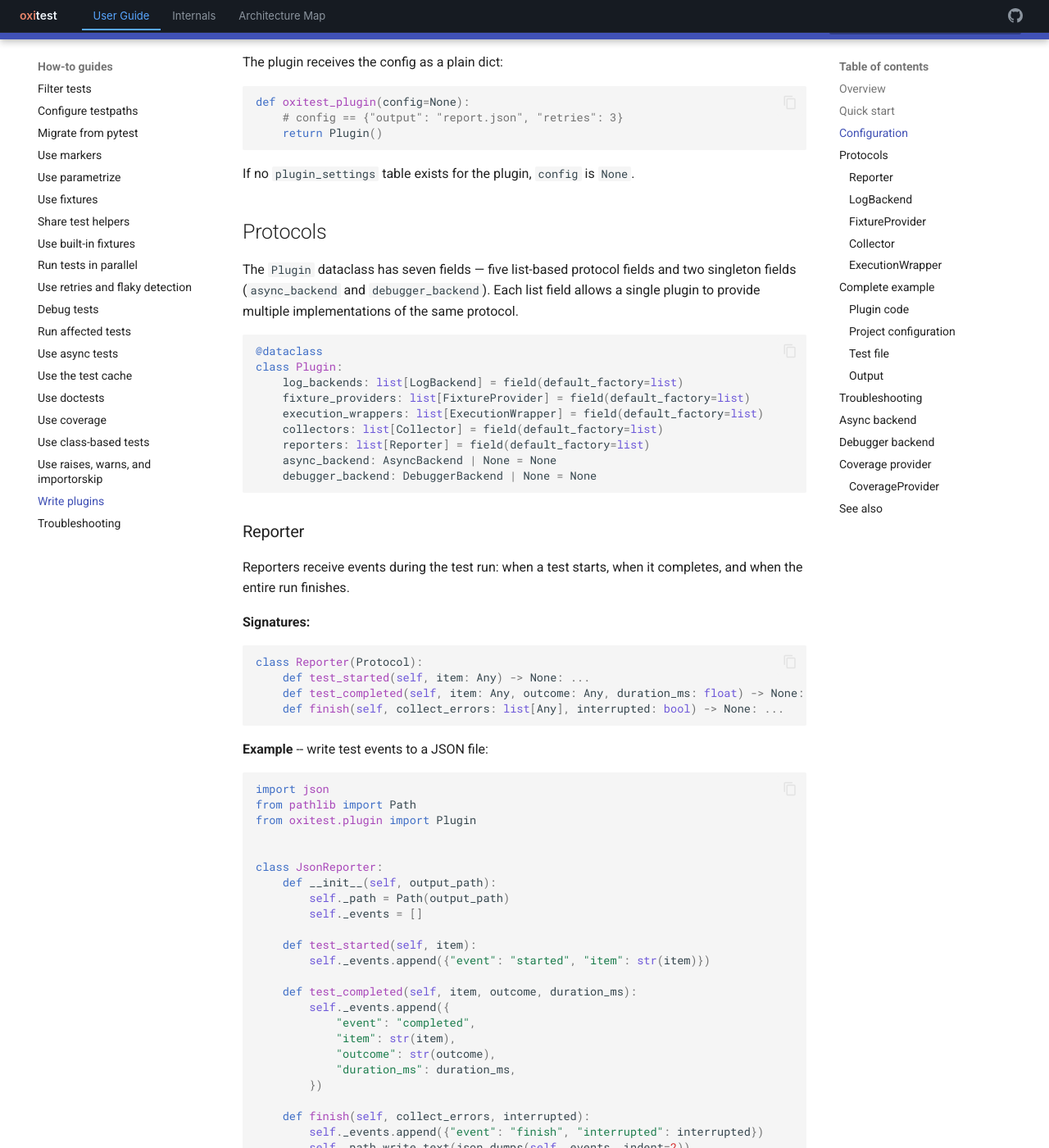
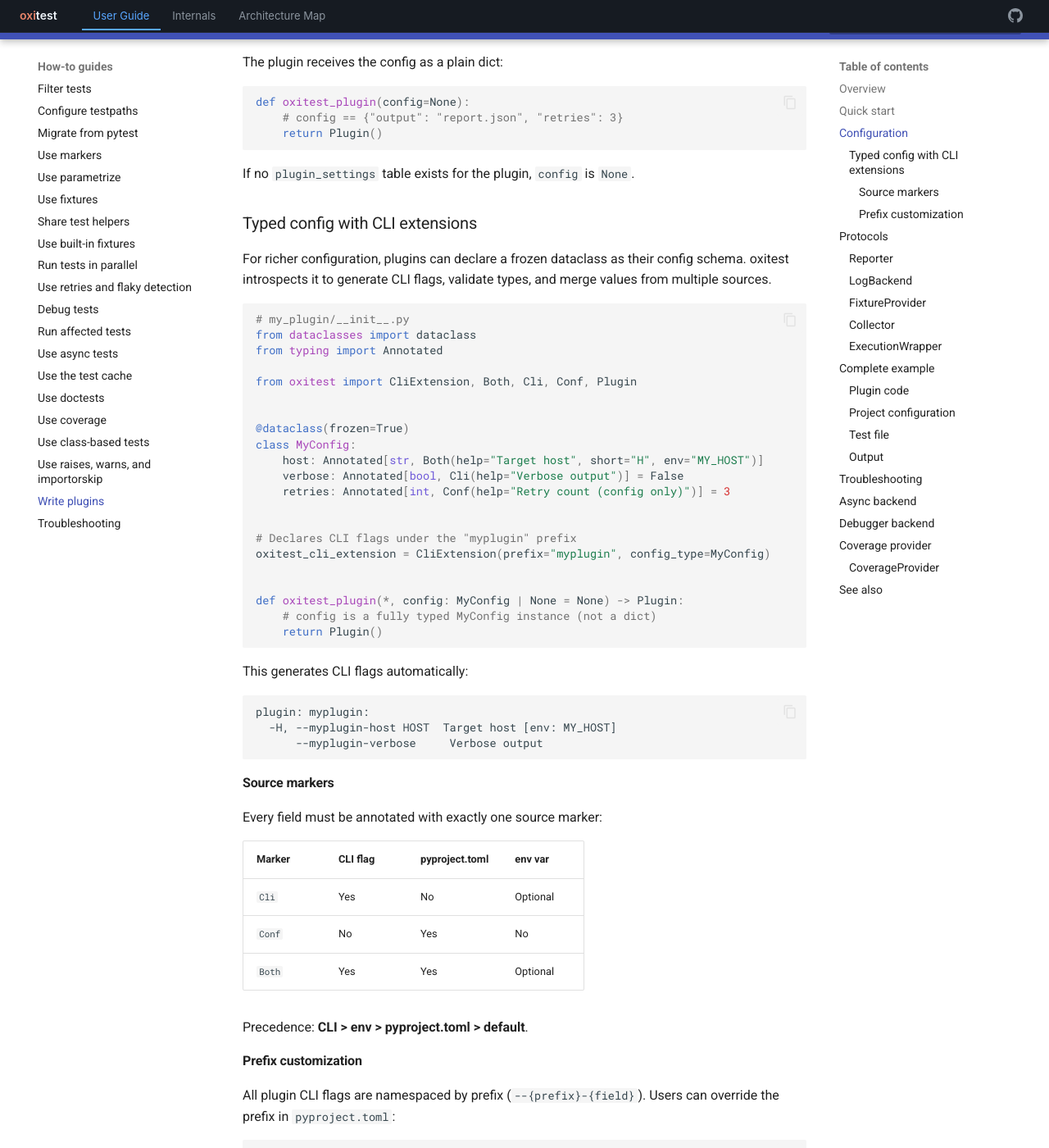
Before and after one commit to kalonji-tools/oxitest, an MkDocs documentation site: the page built from docs/user/how-to/write-plugins.md, in a window 1280 px wide and 1400 px high, scrolled down 1461 px. Shown: the whole window at 82% size. Built offline with MkDocs 1.6.1 and Material for MkDocs 9.7.7, drawn with Linux system fonts in a browser that asks for light colours; some of the changed text lies outside the part shown.

Commit message:
docs: add typed config and CLI extensions to plugin guide (#1050)
Document CliExtension declaration, source markers (Cli/Conf/Both),
generated --help output, precedence rules, and prefix customization.

Assisted-by: Claude Opus 4.6 (1M context) <noreply@anthropic.com>

````diff
--- a/docs/user/how-to/write-plugins.md
+++ b/docs/user/how-to/write-plugins.md
@@ -66,6 +66,69 @@ def oxitest_plugin(config=None):
 ```
 
 If no `plugin_settings` table exists for the plugin, `config` is `None`.
+
+### Typed config with CLI extensions
+
+For richer configuration, plugins can declare a frozen dataclass as their config
+schema. oxitest introspects it to generate CLI flags, validate types, and merge
+values from multiple sources.
+
+```python
+# my_plugin/__init__.py
+from dataclasses import dataclass
+from typing import Annotated
+
+from oxitest import CliExtension, Both, Cli, Conf, Plugin
+
+
+@dataclass(frozen=True)
+class MyConfig:
+    host: Annotated[str, Both(help="Target host", short="H", env="MY_HOST")]
+    verbose: Annotated[bool, Cli(help="Verbose output")] = False
+    retries: Annotated[int, Conf(help="Retry count (config only)")] = 3
+
+
+# Declares CLI flags under the "myplugin" prefix
+oxitest_cli_extension = CliExtension(prefix="myplugin", config_type=MyConfig)
+
+
+def oxitest_plugin(*, config: MyConfig | None = None) -> Plugin:
+    # config is a fully typed MyConfig instance (not a dict)
+    return Plugin()
+```
+
+This generates CLI flags automatically:
+
+```
+plugin: myplugin:
+  -H, --myplugin-host HOST  Target host [env: MY_HOST]
+      --myplugin-verbose     Verbose output
+```
+
+#### Source markers
+
+Every field must be annotated with exactly one source marker:
+
+| Marker | CLI flag | pyproject.toml | env var |
+|--------|----------|----------------|---------|
+| `Cli`  | Yes      | No             | Optional |
+| `Conf` | No       | Yes            | No      |
+| `Both` | Yes      | Yes            | Optional |
+
+Precedence: **CLI > env > pyproject.toml > default**.
+
+#### Prefix customization
+
+All plugin CLI flags are namespaced by prefix (`--{prefix}-{field}`). Users can
+override the prefix in `pyproject.toml`:
+
+```toml
+[tool.oxitest.plugin_settings.my_plugin]
+cli_prefix = "mp"
+```
+
+This changes `--myplugin-host` to `--mp-host`. Prefix uniqueness is validated
+at startup -- two plugins cannot share the same prefix.
 
 ## Protocols
 
````
